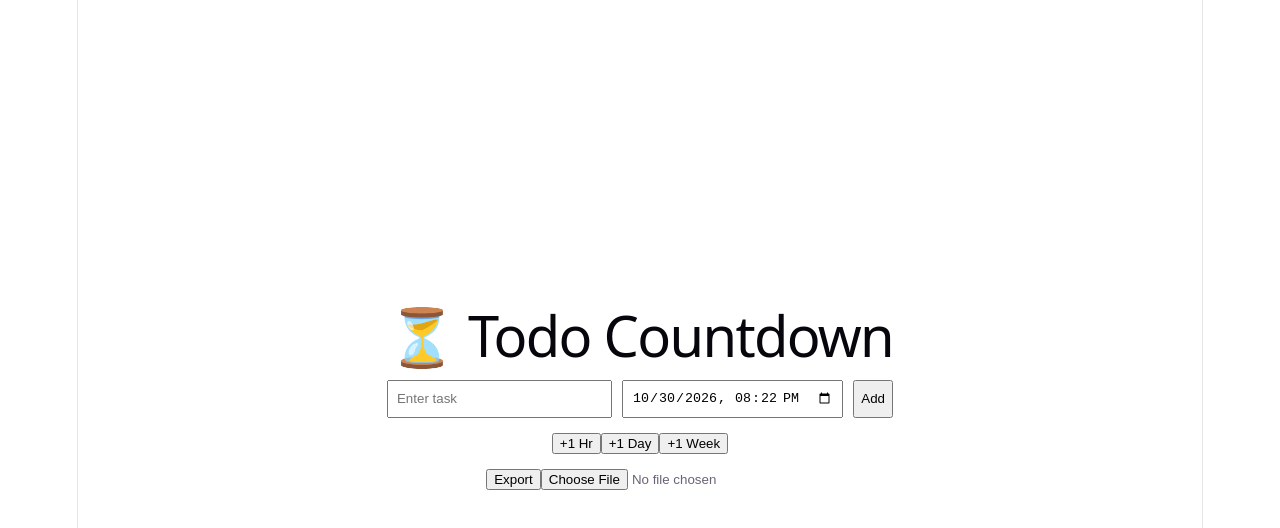
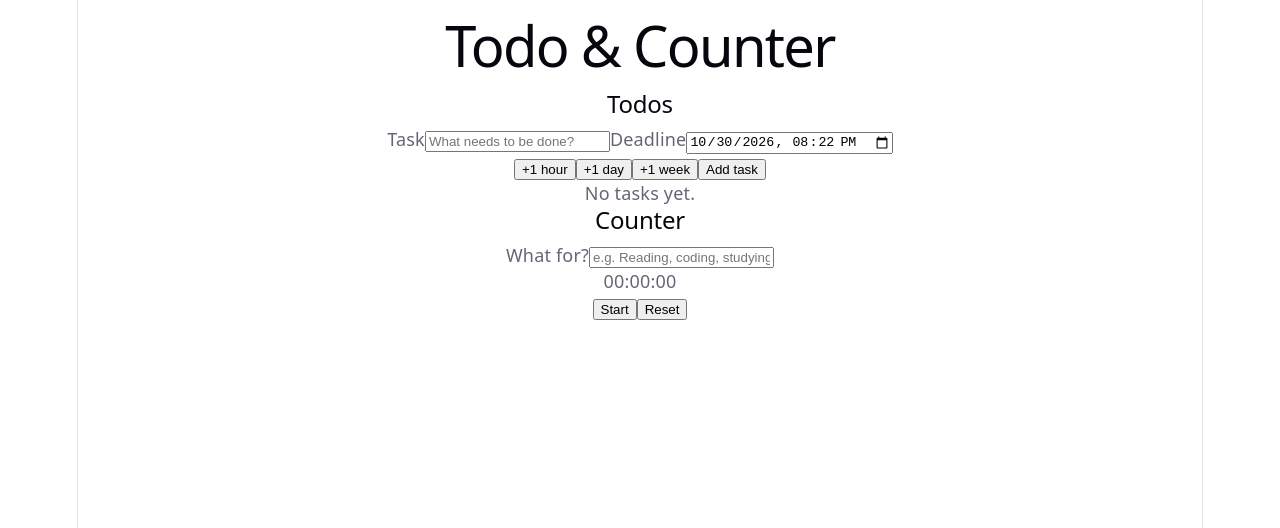
Before and after one commit to yashkelhe/Todo_Timer, a React (Vite) app: page / in a window 1280 px wide. Shown: the top 528 px of the page. Built offline with nearby package versions, Linux system fonts and the light colour scheme.

Commit message:
Update App.jsx

```diff
--- a/src/App.jsx
+++ b/src/App.jsx
@@ -1,156 +1,261 @@
 import { useEffect, useState } from "react";
+import "./App.css";
+
+function localDateTime(date) {
+  const local = new Date(
+    date.getTime() - date.getTimezoneOffset() * 60000
+  );
+  return local.toISOString().slice(0, 16);
+}
+
+function defaultDeadline() {
+  return localDateTime(new Date(Date.now() + 3600000));
+}
+
+function formatTime(milliseconds) {
+  const total = Math.max(0, Math.floor(milliseconds / 1000));
+  const days = Math.floor(total / 86400);
+  const hours = Math.floor((total % 86400) / 3600);
+  const minutes = Math.floor((total % 3600) / 60);
+  const seconds = total % 60;
+
+  const clock = [hours, minutes, seconds]
+    .map((value) => String(value).padStart(2, "0"))
+    .join(":");
+
+  return days ? `${days}d ${clock}` : clock;
+}
 
 export default function App() {
   const [task, setTask] = useState("");
-  const [deadline, setDeadline] = useState("");
+  const [deadline, setDeadline] = useState(defaultDeadline);
+  const [now, setNow] = useState(Date.now());
+  const [message, setMessage] = useState("");
 
-  // ✅ Load directly from localStorage (fixes refresh issue)
   const [todos, setTodos] = useState(() => {
     try {
-      const saved = localStorage.getItem("todos");
-      return saved ? JSON.parse(saved) : [];
+      const saved = JSON.parse(localStorage.getItem("todos") || "[]");
+
+      return Array.isArray(saved)
+        ? saved.filter(
+            (todo) =>
+              todo &&
+              typeof todo.text === "string" &&
+              Number.isFinite(todo.deadline)
+          )
+        : [];
     } catch {
       return [];
     }
   });
 
-  // ✅ Set default deadline (+1 hour)
+  const [purpose, setPurpose] = useState("");
+  const [elapsed, setElapsed] = useState(0);
+  const [startedAt, setStartedAt] = useState(null);
+
   useEffect(() => {
-    const now = new Date();
-    now.setHours(now.getHours() + 1);
-    setDeadline(now.toISOString().slice(0, 16));
-  }, []);
-
-  // ✅ Save todos (only when actually changed)
-  useEffect(() => {
-    localStorage.setItem("todos", JSON.stringify(todos));
-  }, [todos]);
-
-  // ✅ Re-render every second (for countdown)
-  useEffect(() => {
-    const interval = setInterval(() => {
-      setTodos((prev) => [...prev]);
-    }, 1000);
-
+    const interval = setInterval(() => setNow(Date.now()), 1000);
     return () => clearInterval(interval);
   }, []);
 
-  const addTodo = () => {
-    if (!task || !deadline) return;
+  useEffect(() => {
+    try {
+      localStorage.setItem("todos", JSON.stringify(todos));
+      setMessage("");
+    } catch {
+      setMessage("Could not save tasks in this browser.");
+    }
+  }, [todos]);
 
-    const newTodo = {
-      id: Date.now(),
-      text: task,
-      deadline: new Date(deadline).getTime(),
-    };
+  function addTodo(event) {
+    event.preventDefault();
 
-    setTodos((prev) => [...prev, newTodo]);
+    const text = task.trim();
+    const timestamp = new Date(deadline).getTime();
+
+    if (!text || !Number.isFinite(timestamp)) return;
+
+    if (timestamp <= Date.now()) {
+      setMessage("Choose a future deadline.");
+      return;
+    }
+
+    setTodos((previous) => [
+      ...previous,
+      {
+        id: crypto.randomUUID(),
+        text,
+        deadline: timestamp,
+        completed: false,
+      },
+    ]);
+
     setTask("");
-  };
+    setMessage("");
+  }
 
-  const deleteTodo = (id) => {
-    setTodos((prev) => prev.filter((t) => t.id !== id));
-  };
+  function toggleTodo(id) {
+    setTodos((previous) =>
+      previous.map((todo) =>
+        todo.id === id
+          ? { ...todo, completed: !todo.completed }
+          : todo
+      )
+    );
+  }
 
-  const setQuickTime = (hours) => {
-    const now = new Date();
-    now.setHours(now.getHours() + hours);
-    setDeadline(now.toISOString().slice(0, 16));
-  };
+  function toggleCounter() {
+    const current = Date.now();
 
-  const getTimeRemaining = (deadline) => {
-    const total = deadline - new Date().getTime();
+    if (startedAt !== null) {
+      setElapsed((previous) => previous + current - startedAt);
+      setStartedAt(null);
+    } else {
+      setNow(current);
+      setStartedAt(current);
+    }
+  }
 
-    if (total <= 0) return "⛔ Expired";
+  function resetCounter() {
+    setElapsed(0);
+    setStartedAt(null);
+  }
 
-    const seconds = Math.floor((total / 1000) % 60);
-    const minutes = Math.floor((total / 1000 / 60) % 60);
-    const hours = Math.floor((total / (1000 * 60 * 60)) % 24);
-    const days = Math.floor(total / (1000 * 60 * 60 * 24));
-
-    return `${days}d ${hours}h ${minutes}m ${seconds}s`;
-  };
-
-  // Export todos
-  const exportData = () => {
-    const blob = new Blob([JSON.stringify(todos)], {
-      type: "application/json",
-    });
-    const url = URL.createObjectURL(blob);
-
-    const a = document.createElement("a");
-    a.href = url;
-    a.download = "todos.json";
-    a.click();
-  };
-
-  // Import todos
-  const importData = (e) => {
-    const file = e.target.files[0];
-    if (!file) return;
-
-    const reader = new FileReader();
-
-    reader.onload = (event) => {
-      try {
-        const data = JSON.parse(event.target.result);
-        setTodos(data);
-      } catch {
-        alert("Invalid file");
-      }
-    };
-
-    reader.readAsText(file);
-  };
+  const counterTime =
+    elapsed + (startedAt !== null ? Math.max(0, now - startedAt) : 0);
 
   return (
-    <div style={{ padding: 20, maxWidth: 600, margin: "auto" }}>
-      <h1>⏳ Todo Countdown</h1>
+    <main className="app">
+      <h1>Todo & Counter</h1>
 
-      {/* Input */}
-      <div style={{ display: "flex", gap: 10, marginBottom: 10 }}>
+      <section className="panel">
+        <h2>Todos</h2>
+
+        <form onSubmit={addTodo} className="todo-form">
+          <label>
+            Task
             <input
-          type="text"
-          placeholder="Enter task"
               value={task}
-          onChange={(e) => setTask(e.target.value)}
-          style={{ flex: 1, padding: 8 }}
+              onChange={(event) => setTask(event.target.value)}
+              placeholder="What needs to be done?"
+              required
+              maxLength={200}
             />
+          </label>
 
+          <label>
+            Deadline
             <input
               type="datetime-local"
               value={deadline}
-          onChange={(e) => setDeadline(e.target.value)}
-          style={{ padding: 8 }}
+              onChange={(event) => setDeadline(event.target.value)}
+              required
+            />
+          </label>
+
+          <div className="actions">
+            {[1, 24, 168].map((hours, index) => (
+              <button
+                type="button"
+                key={hours}
+                onClick={() =>
+                  setDeadline(
+                    localDateTime(
+                      new Date(Date.now() + hours * 3600000)
+                    )
+                  )
+                }
+              >
+                {["+1 hour", "+1 day", "+1 week"][index]}
+              </button>
+            ))}
+
+            <button type="submit" className="primary">
+              Add task
+            </button>
+          </div>
+        </form>
+
+        {message && <p role="status" className="message">{message}</p>}
+
+        {todos.length === 0 ? (
+          <p className="empty">No tasks yet.</p>
+        ) : (
+          <ul className="todo-list">
+            {todos.map((todo) => (
+              <li key={todo.id} className="todo-item">
+                <input
+                  type="checkbox"
+                  checked={Boolean(todo.completed)}
+                  onChange={() => toggleTodo(todo.id)}
+                  aria-label={`Mark ${todo.text} ${
+                    todo.completed ? "incomplete" : "complete"
+                  }`}
                 />
 
-        <button onClick={addTodo}>Add</button>
+                <div className="todo-content">
+                  <span className={todo.completed ? "completed" : ""}>
+                    {todo.text}
+                  </span>
+
+                  <small>
+                    {todo.completed
+                      ? "Completed"
+                      : todo.deadline <= now
+                        ? "Expired"
+                        : `${formatTime(todo.deadline - now)} left`}
+                  </small>
                 </div>
 
-      {/* Quick buttons */}
-      <div style={{ marginBottom: 10 }}>
-        <button onClick={() => setQuickTime(1)}>+1 Hr</button>
-        <button onClick={() => setQuickTime(24)}>+1 Day</button>
-        <button onClick={() => setQuickTime(168)}>+1 Week</button>
-      </div>
-
-      {/* Export / Import */}
-      <div style={{ marginBottom: 20 }}>
-        <button onClick={exportData}>Export</button>
-        <input type="file" onChange={importData} />
-      </div>
-
-      {/* Todos */}
-      <ul>
-        {todos.map((t) => (
-          <li key={t.id} style={{ marginBottom: 10 }}>
-            <strong>{t.text}</strong>
-            <br />⏱ {getTimeRemaining(t.deadline)}
-            <br />
-            <button onClick={() => deleteTodo(t.id)}>Delete</button>
+                <button
+                  type="button"
+                  className="delete"
+                  aria-label={`Delete ${todo.text}`}
+                  onClick={() =>
+                    setTodos((previous) =>
+                      previous.filter((item) => item.id !== todo.id)
+                    )
+                  }
+                >
+                  Delete
+                </button>
               </li>
             ))}
           </ul>
+        )}
+      </section>
+
+      <section className="panel">
+        <h2>Counter</h2>
+
+        <label>
+          What for?
+          <input
+            value={purpose}
+            onChange={(event) => setPurpose(event.target.value)}
+            placeholder="e.g. Reading, coding, studying"
+            maxLength={100}
+          />
+        </label>
+
+        <div className="counter-display" role="timer">
+          {formatTime(counterTime)}
         </div>
+
+        <div className="actions">
+          <button
+            type="button"
+            className="primary"
+            onClick={toggleCounter}
+          >
+            {startedAt !== null ? "Pause" : "Start"}
+          </button>
+
+          <button type="button" onClick={resetCounter}>
+            Reset
+          </button>
+        </div>
+      </section>
+    </main>
   );
 }
```
Lines whose indentation alone changed are shown as unchanged.
